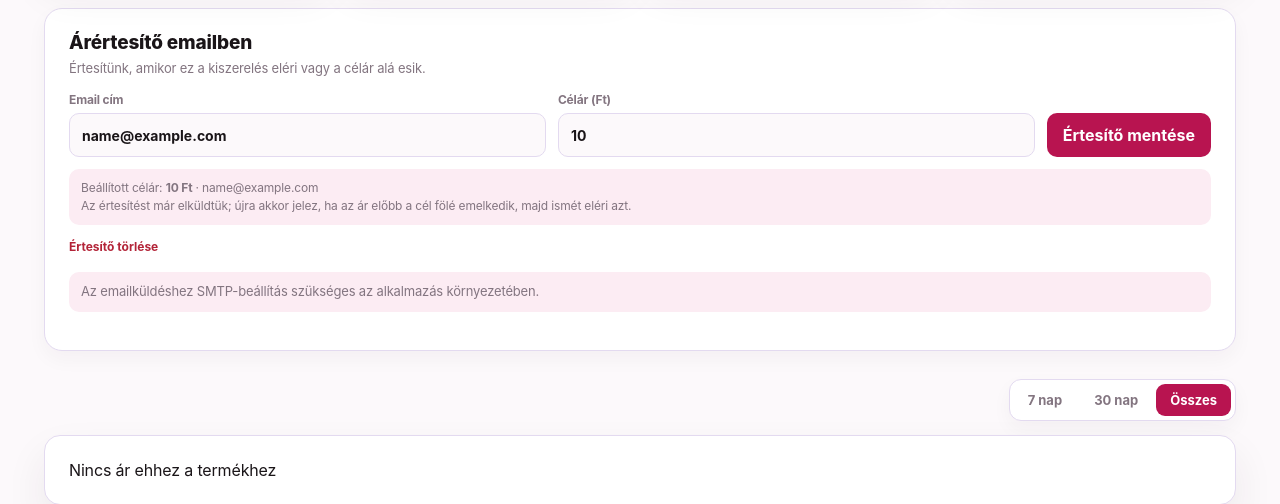
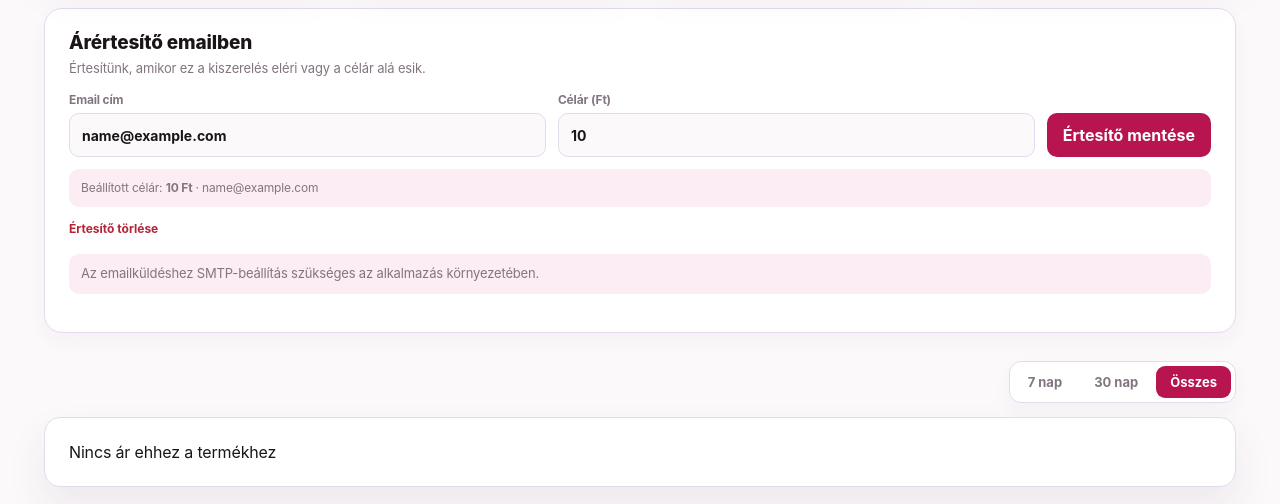
Before and after one commit to Tibor9704/notino-arfigyelo, a Python web app: template templates/product.html in a window 1280 px wide. Shown: the part 367-871 px from the top of the page. Run offline with Jinja, Linux system fonts and the light colour scheme; the template is opened without the code that fills it: most values are stand-ins (such as "Sample title", 1, 10 or a date in 2020).

Commit message:
fix: email alert

```diff
--- a/templates/product.html
+++ b/templates/product.html
@@ -111,7 +111,6 @@
     {% if price_alert %}
     <div class="price-alert-status">
         Beállított célár: <strong>{{ price_alert.target_price|int }} Ft</strong> · {{ price_alert.email }}
-        {% if price_alert.notified_at %}<br>Az értesítést már elküldtük; újra akkor jelez, ha az ár előbb a cél fölé emelkedik, majd ismét eléri azt.{% endif %}
     </div>
     <form method="POST" action="{{ url_for('save_price_alert', product_id=product.id) }}" class="price-alert-delete-form">
         <input type="hidden" name="csrf_token" value="{{ csrf_token }}">
```
